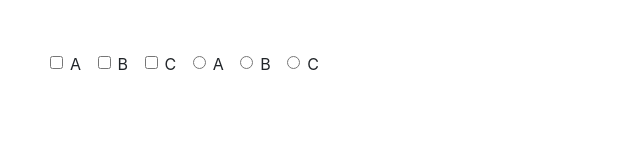
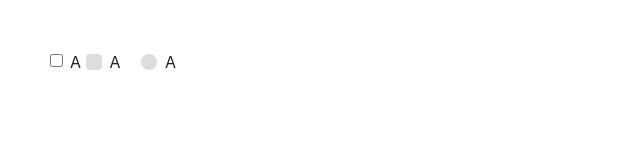
Before and after one commit to ninghao/ninghao-bootstrap-4, a website: page index.html in a window 1280 px wide. Shown: the top 160 px of the page, without its empty margins (0-640 px from the left). Drawn offline with nearby package versions, Linux system fonts and the light colour scheme.

Commit message:
表单：复选框与单选按钮（自定义样式）

```diff
--- a/index.html
+++ b/index.html
@@ -12,48 +12,24 @@
   <script src="https://unpkg.com/bootstrap@4.0.0-beta.2/dist/js/bootstrap.js" charset="utf-8"></script>
   <script src="./script.js" charset="utf-8"></script>
 </head>
-<body data-spy="scroll" data-target="#nav-demo">
-
+<body>
   <div class="component demo" style="height: 300vh">
 
-    <div class="form-check form-check-inline">
     <label class="form-check-label">
       <input type="checkbox" class="form-check-input">
       A
     </label>
-    </div>
-    <div class="form-check form-check-inline">
-      <label class="form-check-label">
-        <input type="checkbox" class="form-check-input">
-        B
+    <label class="custom-control custom-checkbox">
+      <input type="checkbox" class="custom-control-input">
+      <span class="custom-control-indicator"></span>
+      <span class="custom-control-description">A</span>
     </label>
-    </div>
-    <div class="form-check form-check-inline">
-      <label class="form-check-label">
-        <input type="checkbox" class="form-check-input">
-        C
+    <label class="custom-control custom-radio">
+      <input type="radio" class="custom-control-input">
+      <span class="custom-control-indicator"></span>
+      <span class="custom-control-description">A</span>
     </label>
-    </div>
-    <div class="form-check form-check-inline">
-      <label class="form-check-label">
-        <input type="radio" name="demo" value="a" class="form-check-input">
-        A
-      </label>
-    </div>
-    <div class="form-check form-check-inline">
-      <label class="form-check-label">
-        <input type="radio" name="demo" value="b" class="form-check-input">
-        B
-      </label>
-    </div>
-    <div class="form-check form-check-inline">
-      <label class="form-check-label">
-        <input type="radio" name="demo" value="c" class="form-check-input">
-        C
-      </label>
-    </div>
 
   </div>
-
 </body>
 </html>
```
Lines whose indentation alone changed are shown as unchanged.
